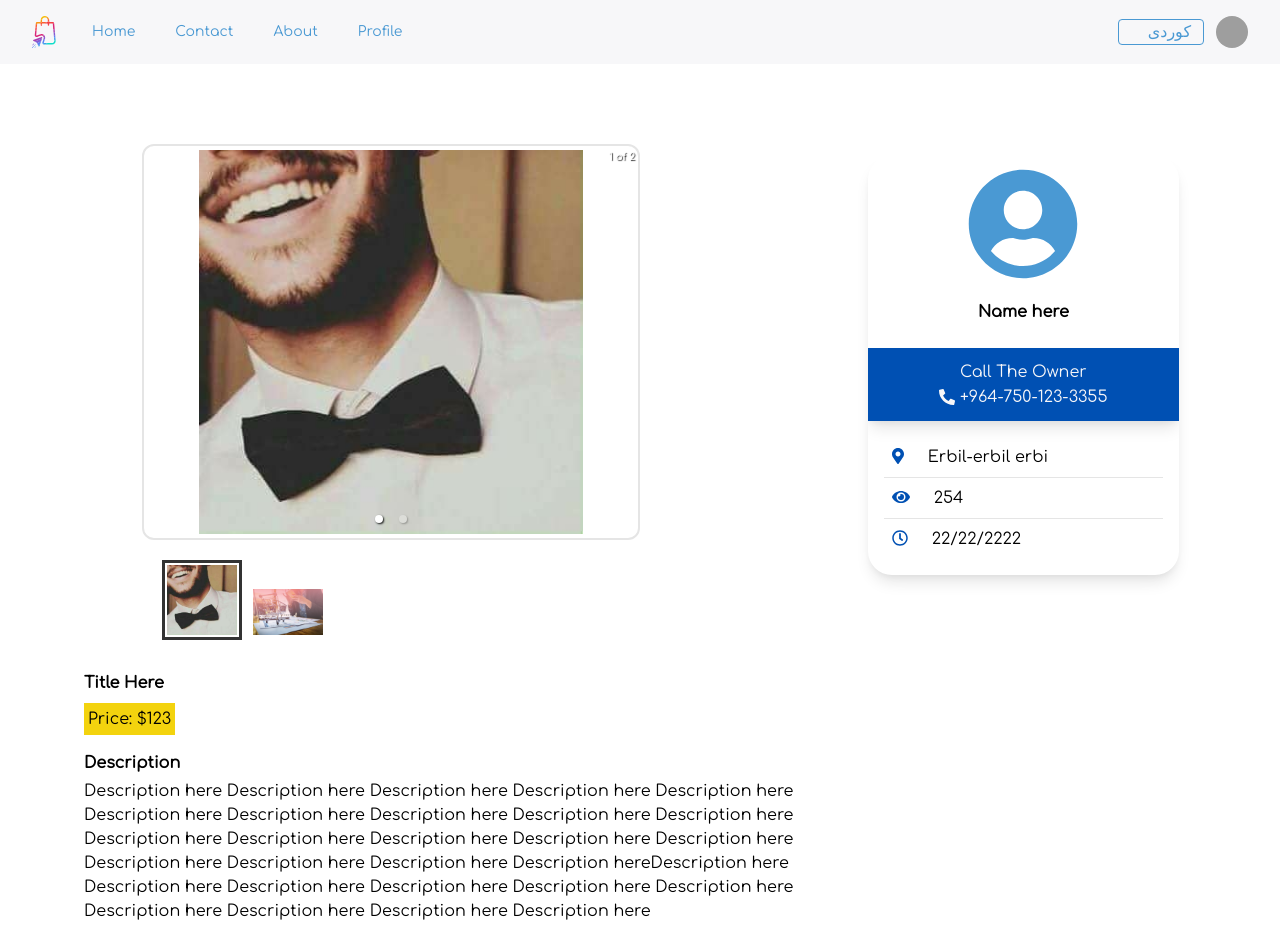
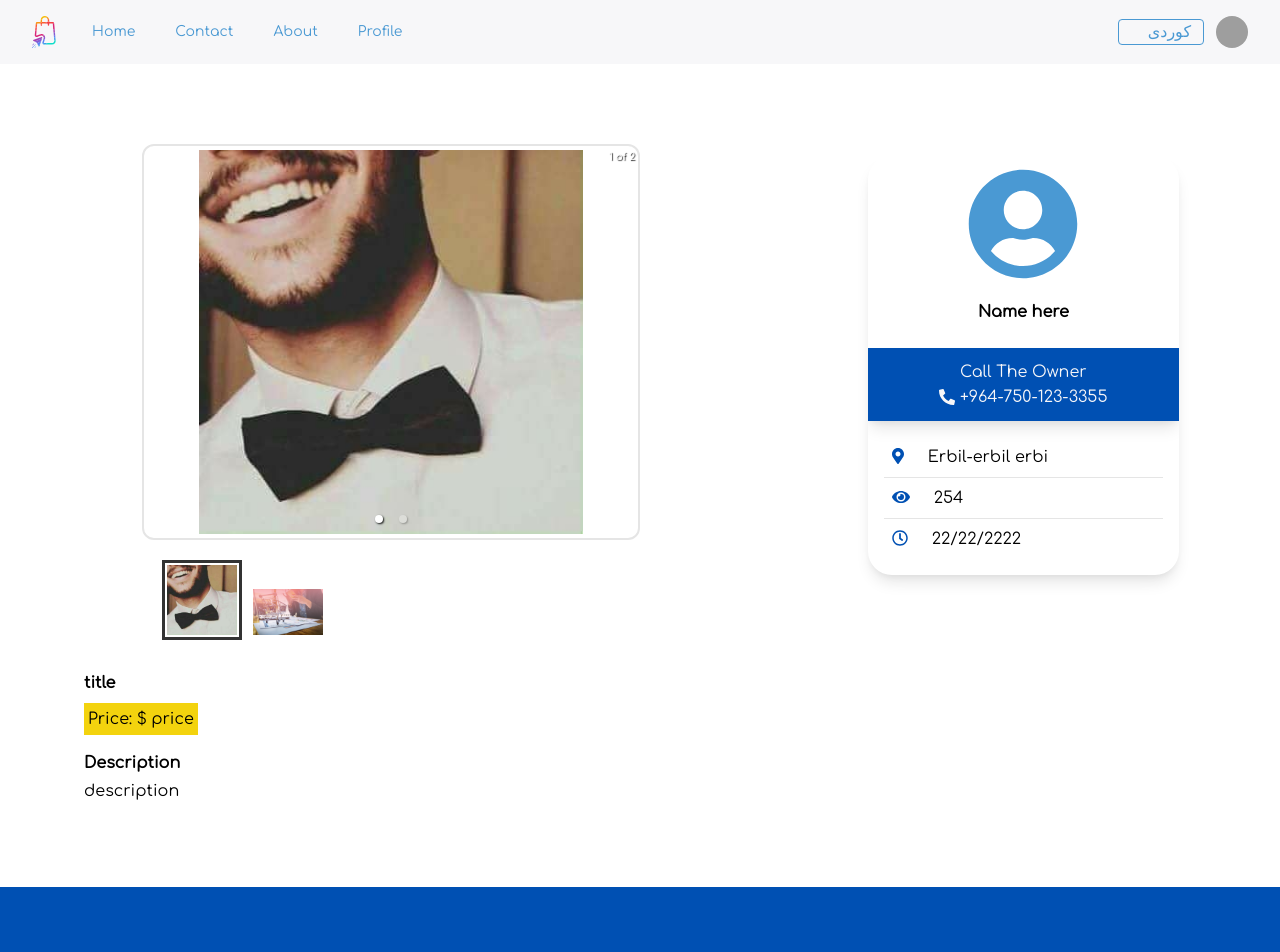
Before and after one commit to ReCoded-Org/capstone-iraq-rct-dilmun, a React (Create React App) app: page /productdetails in a window 1280 px wide. Shown: the top 952 px of the page. Built offline with nearby package versions, Linux system fonts and the light colour scheme; grey boxes are pictures that could not be loaded.

Commit message:
Refactor: props for the item detail component

```diff
--- a/src/components/ItemDetail/ItemDetail.jsx
+++ b/src/components/ItemDetail/ItemDetail.jsx
@@ -1,27 +1,30 @@
 import React from 'react'
+import PropTypes from 'prop-types'
 
 import { useTranslation } from 'react-i18next'
 
-export default function ProductDetail() {
+export default function ProductDetail({ title, price, description }) {
     const { t } = useTranslation()
     return (
         <>
-            <b className="block m-1">Title Here</b>
+            <b className="block m-1">{title}</b>
             <p className="bg-yellow p-1 m-1 text-black inline-block">
-                {t('proudctDetail.price')}: $123
+                {t('proudctDetail.price')}: $ {price}
             </p>
             <b className="block m-1 mt-3"> {t('proudctDetail.description')}</b>
-            <p className=" m-1 text-black ">
-                Description here Description here Description here Description
-                here Description here Description here Description here
-                Description here Description here Description here Description
-                here Description here Description here Description here
-                Description here Description here Description here Description
-                here Description hereDescription here Description here
-                Description here Description here Description here Description
-                here Description here Description here Description here
-                Description here
-            </p>
+            <p className=" m-1 text-black ">{description}</p>
         </>
     )
 }
+
+ProductDetail.propTypes = {
+    title: PropTypes.string,
+    price: PropTypes.number,
+    description: PropTypes.string,
+}
+
+ProductDetail.defaultProps = {
+    title: '',
+    price: '',
+    description: '',
+}
--- a/src/containers/ProductDetails/ProductDetails.jsx
+++ b/src/containers/ProductDetails/ProductDetails.jsx
@@ -7,7 +7,11 @@ export default function ProductDetails() {
         <div className="  lg:space-x-5 grid  grid-cols-1 lg:grid-cols-3 lg:mx-20  ">
             <div className=" w-full md:col-span-2 my-20 ">
                 <SlideShow />
-                <ItemDetail />
+                <ItemDetail
+                    title="title"
+                    price="price"
+                    description="description"
+                />
             </div>
 
             <div className="lg:w-10/12 w-full  my-20 justify-self-center">
```
